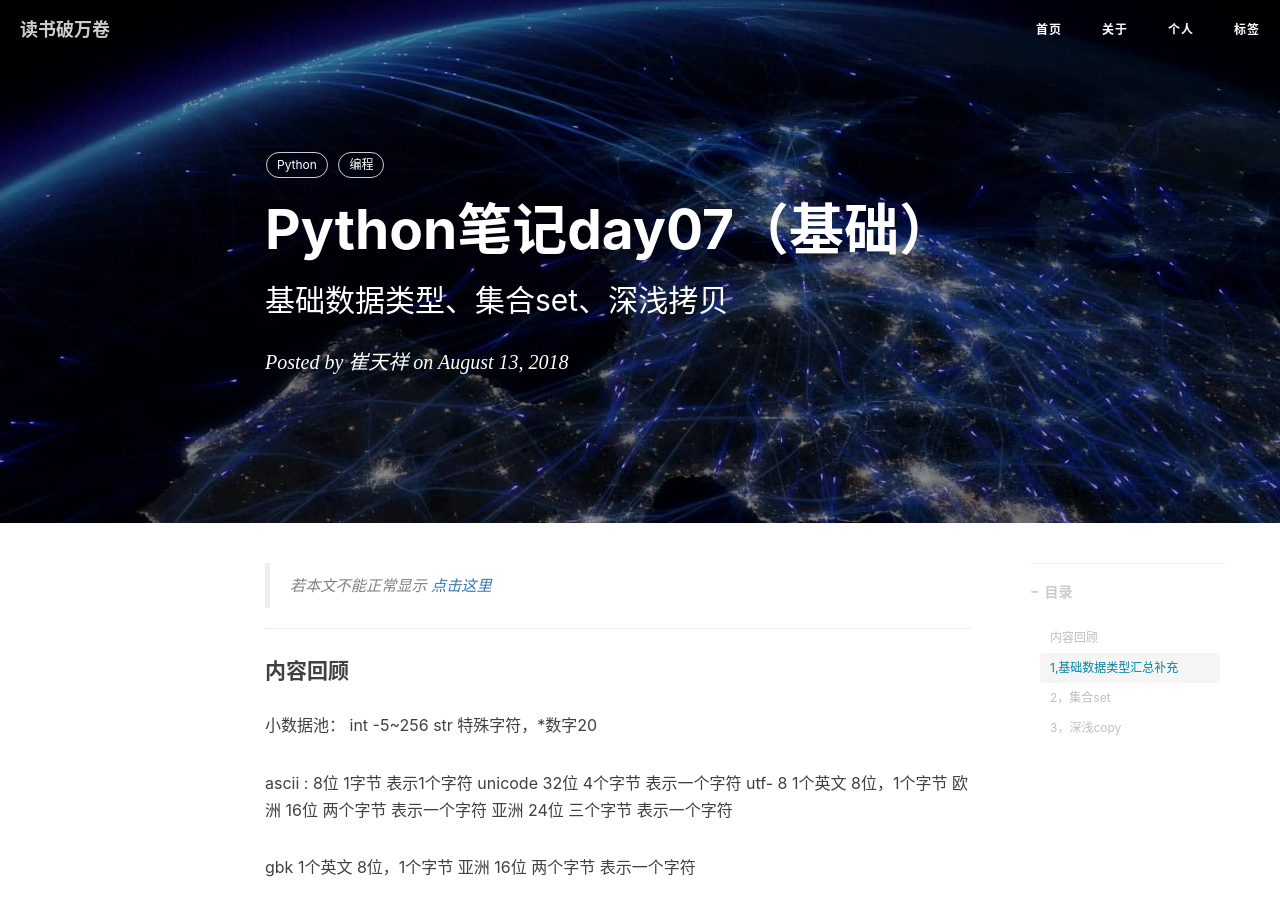
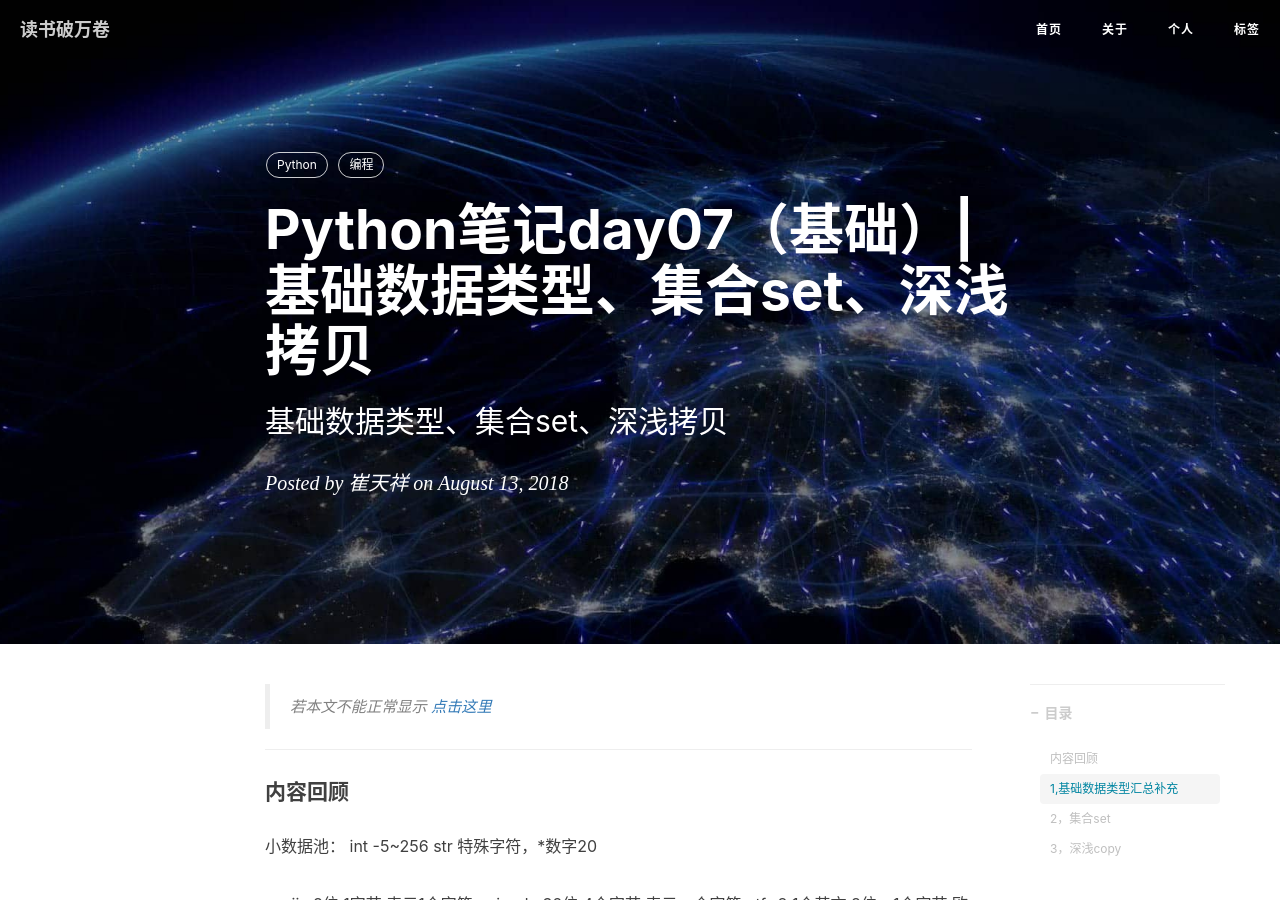
Before and after one commit to cuitianxiang100/cuitianxiang100.github.io, a Jekyll site: the page built from _posts/2018-08-13-Python笔记day07（基础）.md, in a window 1280 px wide and 900 px high. Built offline with Jekyll 4.4.1, drawn with Linux system fonts in a browser that asks for light colours; nearby versions of some CDN libraries; comment, search, counter and statistics services are not loaded.

Commit message:
Update 2018-08-13-Python笔记day07（基础）.md

```diff
--- a/_posts/2018-08-13-Python笔记day07（基础）.md
+++ b/_posts/2018-08-13-Python笔记day07（基础）.md
@@ -1,6 +1,6 @@
 ---
 layout:     post
-title:      "Python笔记day07（基础）"
+title:      "Python笔记day07（基础）|基础数据类型、集合set、深浅拷贝"
 subtitle:   "基础数据类型、集合set、深浅拷贝"
 date:       2018-08-13 09:17:00
 author:     "崔天祥"
```
